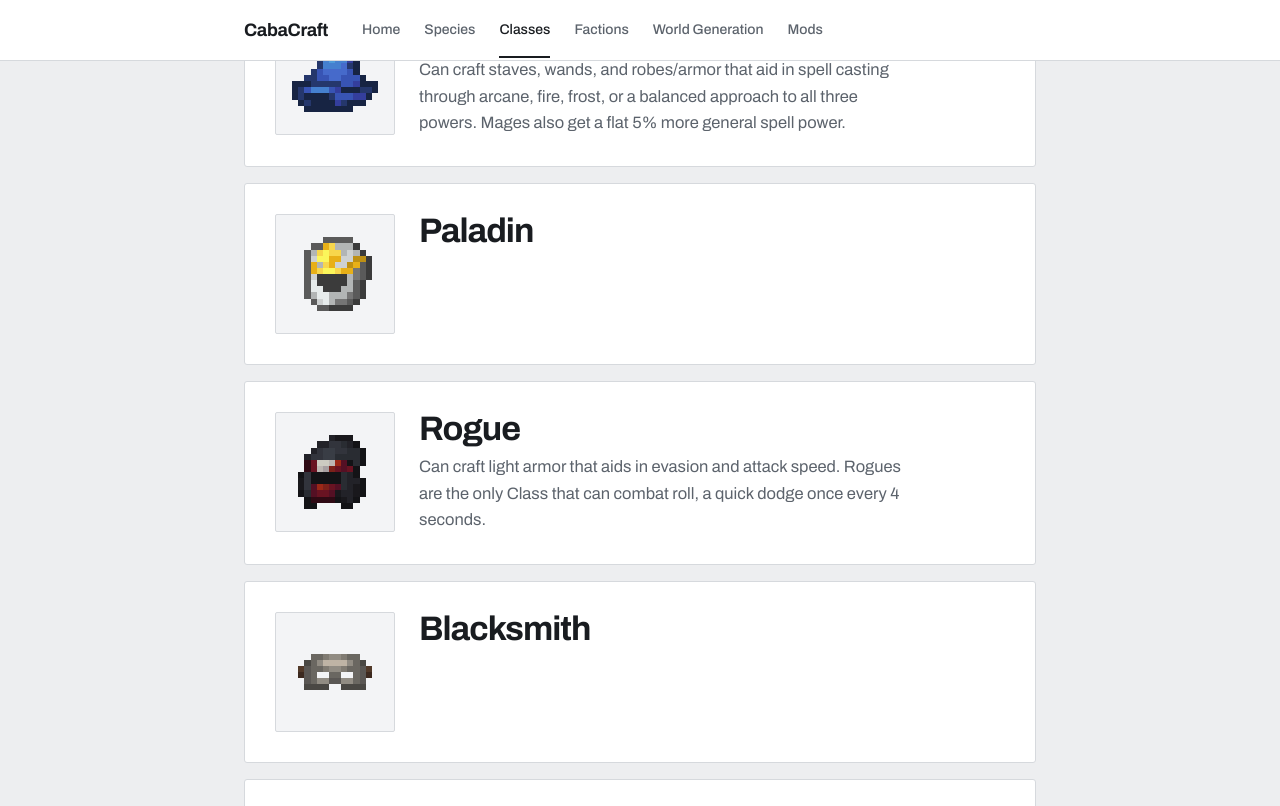
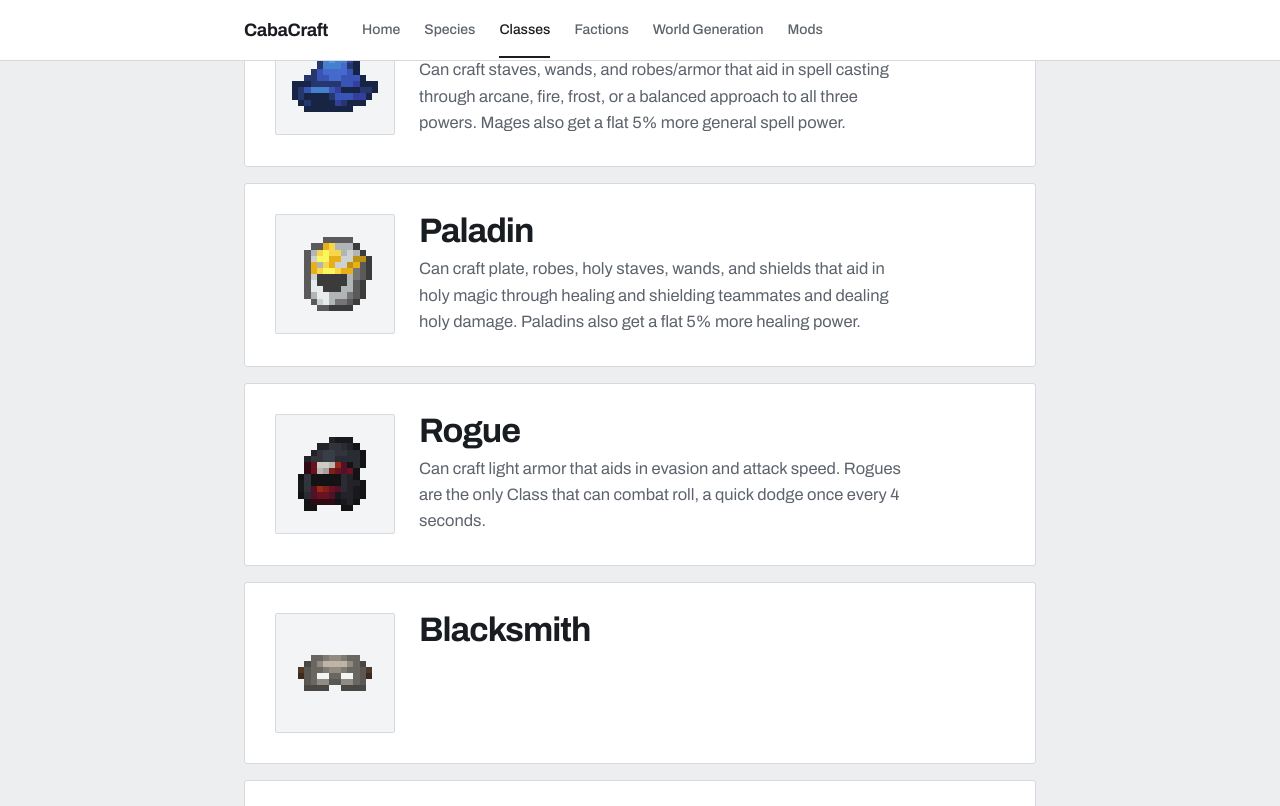
Before and after one commit to Carson-Frost/cabacraft-wiki, a Jekyll site: the page built from classes.md, in a window 1280 px wide and 900 px high, scrolled down 908 px, cut to the strip 0-806 px from the top of the window. Built offline with Jekyll 4.4.1, drawn with Linux system fonts in a browser that asks for light colours.

Commit message:
classes: Paladin description

```diff
--- a/classes.md
+++ b/classes.md
@@ -53,7 +53,7 @@ intro: >-
     <img src="{{ '/icons/paladin.png' | relative_url }}" alt="">
     <div>
       <h2>Paladin</h2>
-      <p class="desc"></p>
+      <p class="desc">Can craft plate, robes, holy staves, wands, and shields that aid in holy magic through healing and shielding teammates and dealing holy damage. Paladins also get a flat 5% more healing power.</p>
     </div>
   </div>
 </article>
```
